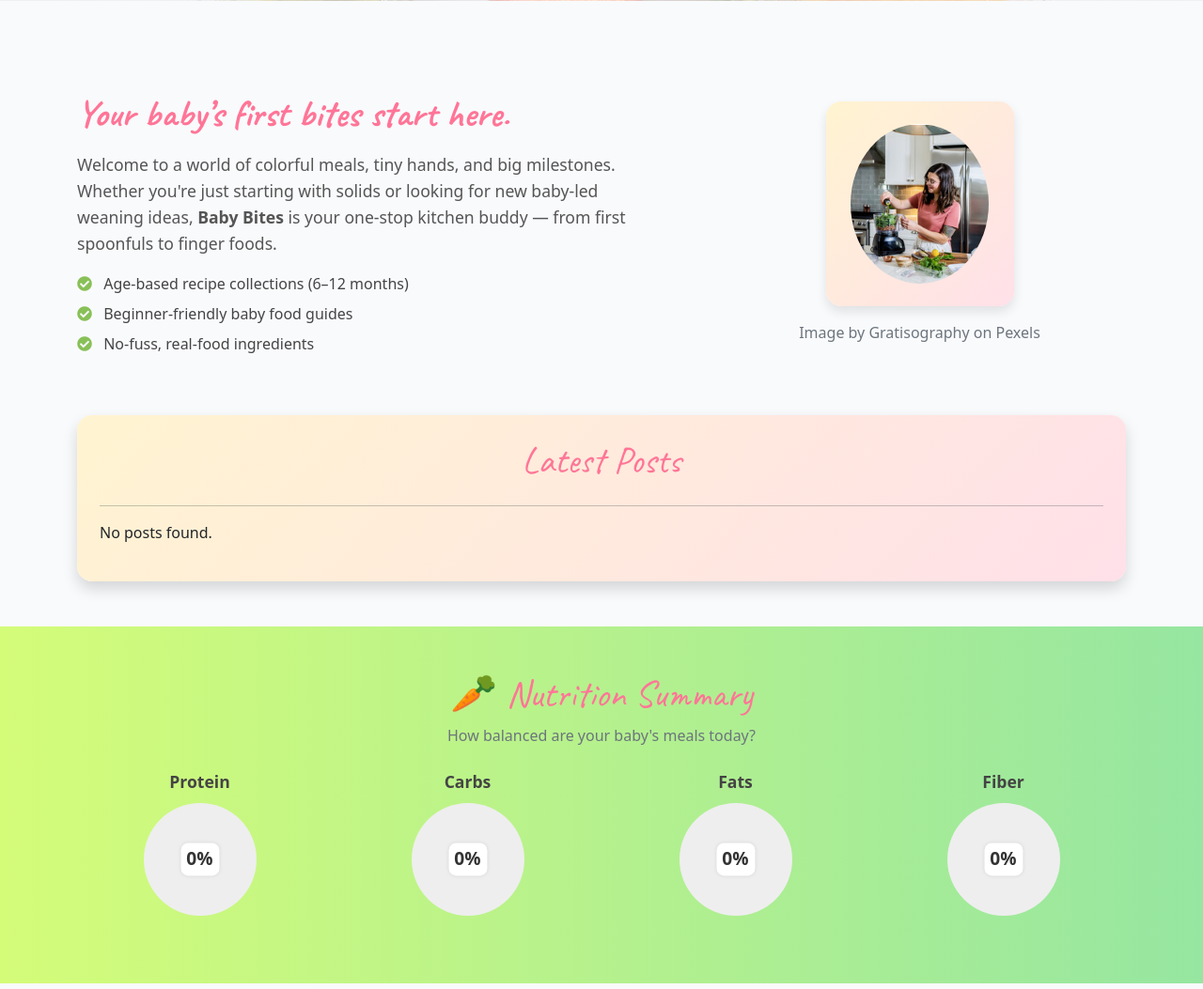
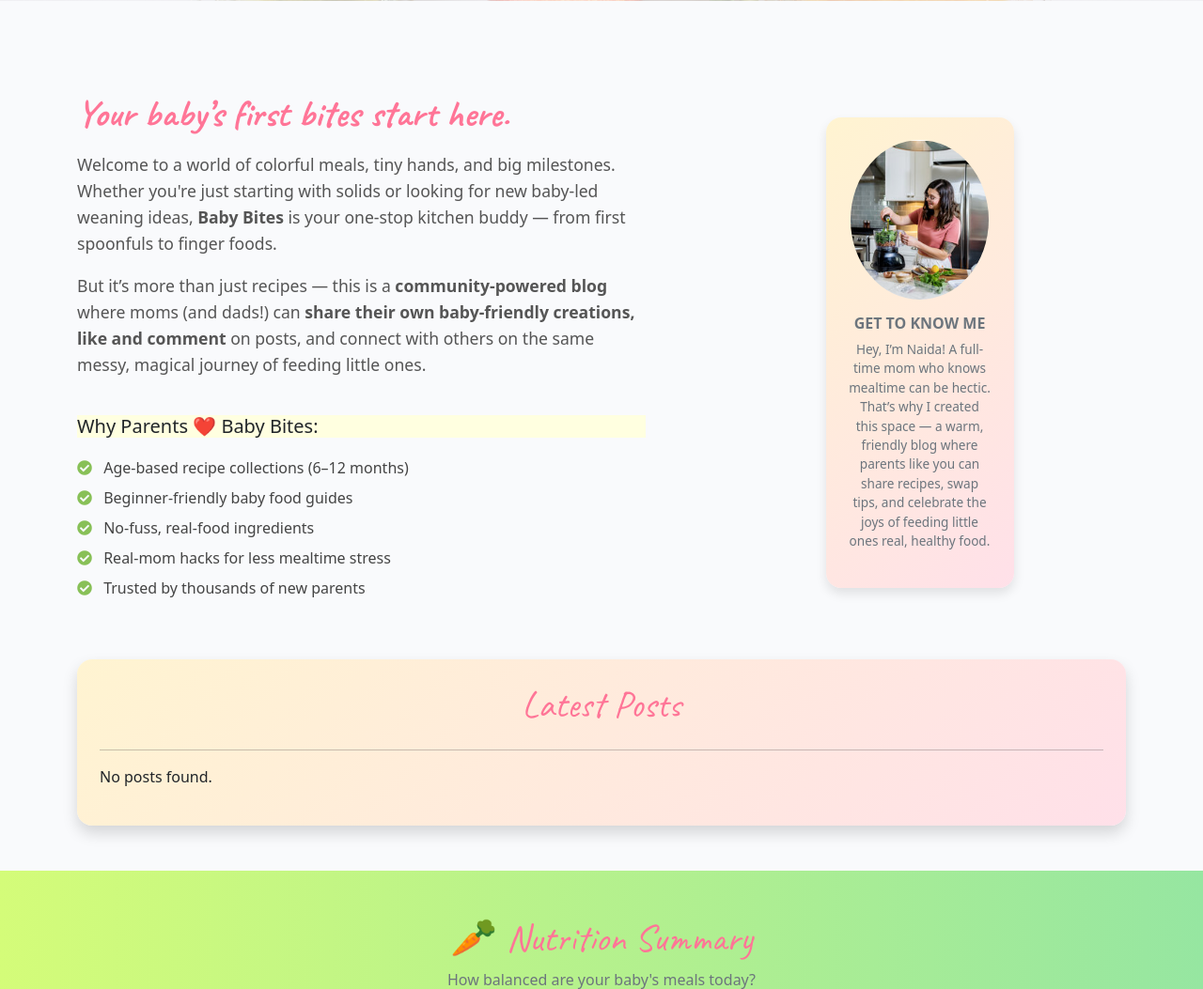
Before and after one commit to Naida1710/baby_bites, a Django app: page / in a window 1280 px wide. Shown: the part 696-1749 px from the top of the page at 94% size. Run offline with Django 5.2, Linux system fonts and the light colour scheme; data that the repository does not hold is empty; parts of the project's set-up code (start-up, migrations or seed data) failed here and were passed over; some libraries are stand-ins or nearby versions; grey boxes are pictures that could not be loaded.

```diff
--- a/static/css/style.css
+++ b/static/css/style.css
@@ -1,6 +1,16 @@
 body {
     background-color: #F9FAFC;
 }
+
+.love-spacing {
+    margin-top: 40px;
+    background-color: lightyellow;
+  }
+
+  .love {
+    margin-top: 20px;
+  }
+
 
 .card {
     opacity: 0;
--- a/templates/base.html
+++ b/templates/base.html
@@ -235,7 +235,14 @@
               your one-stop kitchen buddy — from first spoonfuls to finger
               foods.
             </p>
-            <ul>
+            <p>But it’s more than just recipes — this is a <strong>community-powered
+               blog</strong> where moms (and dads!) can <strong>share their own baby-friendly creations,
+               like and comment</strong> on posts, and connect with others on the same messy,
+               magical journey of feeding little ones.</p>
+               <h5 class="love-spacing">Why Parents ❤️ Baby Bites:</h5>
+
+            <ul class="love">
+
               <li>
                 <i class="fas fa-check-circle"></i> Age-based recipe collections
                 (6–12 months)
@@ -248,6 +255,12 @@
                 <i class="fas fa-check-circle"></i> No-fuss, real-food
                 ingredients
               </li>
+              <li>
+                <i class="fas fa-check-circle"></i> Real-mom hacks for less mealtime stress
+              </li>
+              <li>
+                <i class="fas fa-check-circle"></i> Trusted by thousands of new parents
+              </li>
             </ul>
           </div>
           <!-- Right Column: Image + Text -->
@@ -259,9 +272,14 @@
                 alt="Baby girl eating food"
                 class="img-fluid rounded-circle mx-auto d-block"
               />
-            </div>
-            <p class="mt-3 text-muted">Image by Gratisography on Pexels</p>
-          </div>
+              <div class="mt-3 text-muted" style="font-size: 0.85rem;">
+                <h6><strong>GET TO KNOW ME</strong></h6>
+                <p>
+                  Hey, I’m Naida! A full-time mom who knows mealtime can be hectic. That’s why I created this space — a warm, friendly blog where parents like you can share recipes, swap tips, and celebrate the joys of feeding little ones real, healthy food.
+
+                </p>
+              </div>
+
         </div>
       </div>
       {% block content %}
```
Also changed, not shown: README.md.
